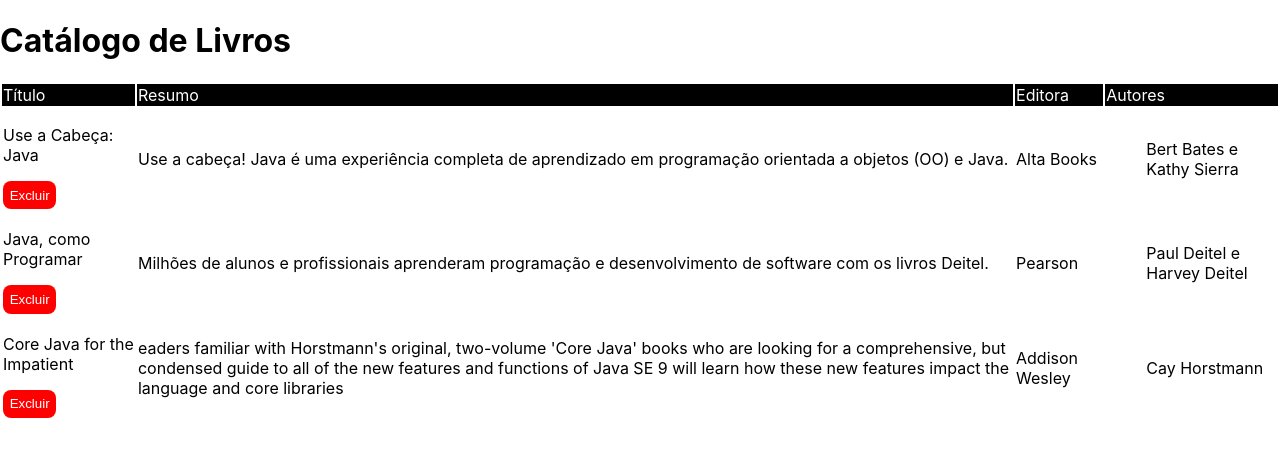
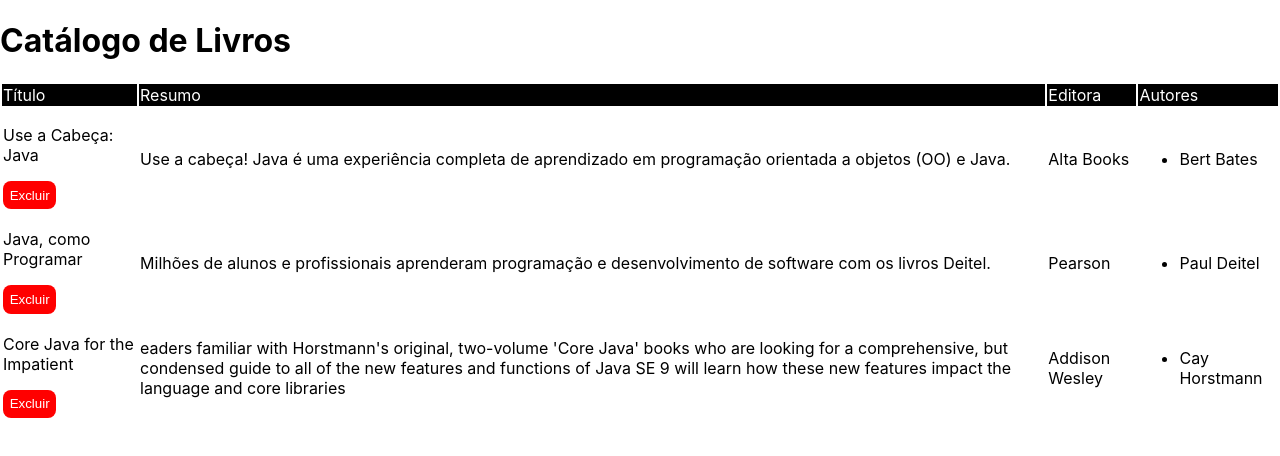
Before and after one commit to Jon-Araujo/catalogo-de-livros, a React (Create React App) app: page / in a window 1280 px wide. Shown: the top 456 px of the page. Built offline with nearby package versions, Linux system fonts and the light colour scheme.

Commit message:
Listas de livros dinamizadas e respondendo a função Excluir do botão.

```diff
--- a/src/BotaoExcluir.js
+++ b/src/BotaoExcluir.js
@@ -1,10 +1,13 @@
+import listaLivros from "./listaLivros.json"
+
 function BotaoExcluir() {
-    const linhaLivro = document.querySelector(".linhaLivro");
-    const botao = document.getElementById(1);
-
-    botao.addEventListener("click", () => {
-        linhaLivro.remove();
-    })
+    for (let i = 0; i < listaLivros.livros.length; i++) {
+        let linhaLivro = document.getElementById(`${listaLivros.livros[i].id}`);
+        let botao = document.getElementById(`botao${i}`);
+        botao.addEventListener("click", () => {
+            linhaLivro.remove();
+        })
+    }
 }
 
 export default BotaoExcluir;
--- a/src/Principal.js
+++ b/src/Principal.js
@@ -5,7 +5,7 @@
 
 const divStyle = {
     backgroundColor: 'black',
-    color: 'white',
+    color: 'white'
 };
 
 const styleButton = {
@@ -16,54 +16,41 @@
     borderRadius: '8px'
 };
 
+const styleWidth = {
+    minWidth: '100%'
+}
+
 
 function Principal() {
     return (
-        <table>
+        <table style={styleWidth}>
             <tr style={divStyle}>
                 <td>Título</td>
                 <td>Resumo</td>
                 <td>Editora</td>
                 <td>Autores</td>
             </tr>
-            <tr className="linhaLivro">
-                <td><p>{listaLivros.livros[0].titulo}</p><button id={listaLivros.livros[0].id} style={styleButton} onClick={BotaoExcluir}>Excluir</button></td>
-                <td><p>{listaLivros.livros[0].resumo}</p></td>
-                <td><p>{listaLivros.livros[0].editora}</p></td>
-                <td><ul>{listaLivros.livros[0].autores}</ul></td>
-            </tr>
-            <tr className="linhaLivro">
-                <td><p>{listaLivros.livros[1].titulo}</p><button style={styleButton}>Excluir</button></td>
-                <td><p>{listaLivros.livros[1].resumo}</p></td>
-                <td><p>{listaLivros.livros[1].editora}</p></td>
-                <td><ul>{listaLivros.livros[1].autores}</ul></td>
-            </tr>
-            <tr className="linhaLivro">
-                <td><p>{listaLivros.livros[2].titulo}</p><button style={styleButton}>Excluir</button></td>
-                <td><p>{listaLivros.livros[2].resumo}</p></td>
-                <td><p>{listaLivros.livros[2].editora}</p></td>
-                <td><ul>{listaLivros.livros[2].autores}</ul></td>
-            </tr>
+            <Auxiliar />
         </table>
     )
 }
 
-
-//função não usada ainda mas servirá para deixar a lista dinâmica
 function Auxiliar() {
-    let i = 0;
-    while (i < listaLivros.livros.length){
-        return (
-        <tr className="linhaLivro">
-            <td><p>{listaLivros.livros[i].titulo}</p><button style={styleButton} onClick={BotaoExcluir}>Excluir</button></td>
-            <td><p>{listaLivros.livros[i].resumo}</p></td>
-            <td><p>{listaLivros.livros[i].editora}</p></td>
-            <td><ul>{listaLivros.livros[i].autores}</ul></td>
-        </tr>
+    let passaLista = [];
+    for (let i = 0; i < listaLivros.livros.length; i++) {
+        passaLista.push(
+            <tr id={listaLivros.livros[i].id}>
+                <td><p>{listaLivros.livros[i].titulo}</p><button id={"botao" + i} style={styleButton} onClick={BotaoExcluir}>Excluir</button></td>
+                <td><p>{listaLivros.livros[i].resumo}</p></td>
+                <td><p>{listaLivros.livros[i].editora}</p></td>
+                <td><ul><li>{listaLivros.livros[i].autores}</li></ul></td>
+            </tr>
+        )
+    }
+    return (
+        passaLista
     )
-    }
 
 }
 
-
 export default Principal;
--- a/src/listaLivros.json
+++ b/src/listaLivros.json
@@ -5,14 +5,14 @@
             "titulo": "Use a Cabeça: Java",
             "resumo": "Use a cabeça! Java é uma experiência completa de aprendizado em programação orientada a objetos (OO) e Java.",
             "editora": "Alta Books",
-            "autores": "Bert Bates e Kathy Sierra"
+            "autores": "Bert Bates"
         },
         {
             "id": 2,
             "titulo": "Java, como Programar",
             "resumo": "Milhões de alunos e profissionais aprenderam programação e desenvolvimento de software com os livros Deitel.",
             "editora": "Pearson",
-            "autores": "Paul Deitel e Harvey Deitel"
+            "autores": "Paul Deitel"
         },
         {
             "id": 3,
```
